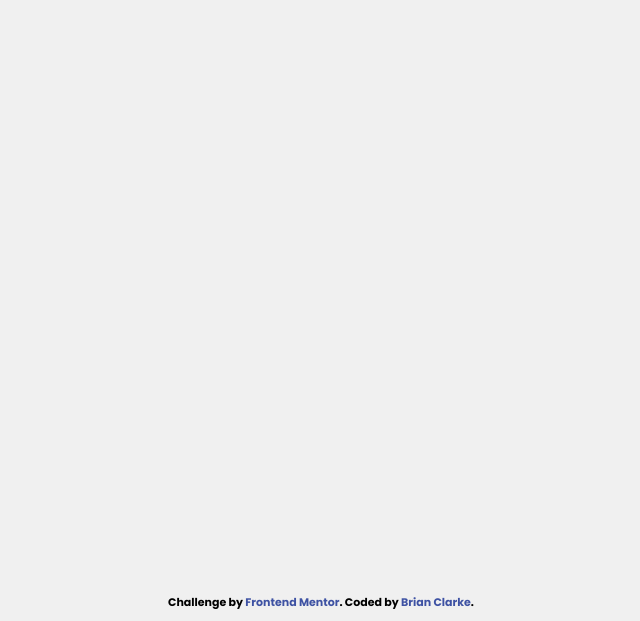
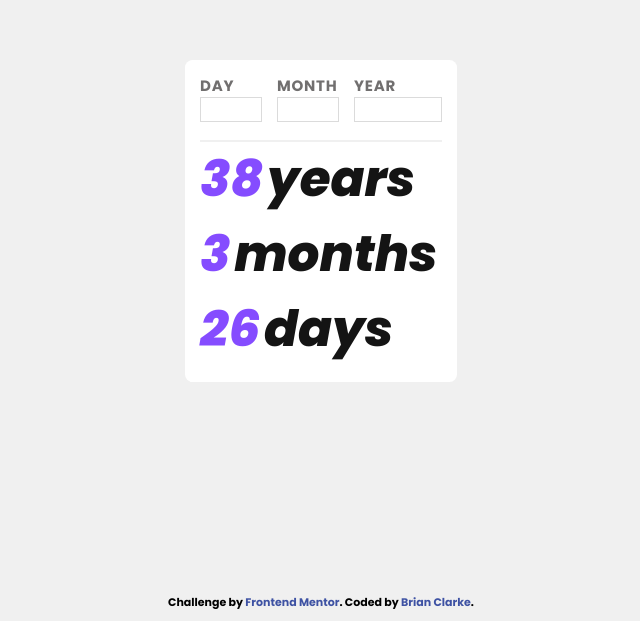
Before and after one commit to clarkeadg/fm-age-calculator-app, a React (Vite) app: page / in a window 1280 px wide. Shown: the part 179-800 px from the top of the page, without its empty margins (319-959 px from the left). Built offline with nearby package versions, Linux system fonts and the light colour scheme.

Commit message:
base styles

```diff
--- a/src/components/AgeCalculator/AgeCalculator.tsx
+++ b/src/components/AgeCalculator/AgeCalculator.tsx
@@ -2,8 +2,39 @@ import './AgeCalculator.css'
 
 const AgeCalculator = () => {
   return (
-    <div className="age-calculator">
-
+    <div className="age-calculator bg-white rounded-lg p-4">
+      {/* Form */}
+      <div className="age-calculator-form pb-5 border-b-2 border-off-white">
+        <form className="flex gap-4">
+          <div className="">
+            <label htmlFor="day" className="block text-smokey-grey uppercase tracking-wider">Day</label>
+            <input name="day" type="text" size={2} className="border border-light-grey"/>
+          </div>
+          <div className="">
+            <label htmlFor="month" className="block text-smokey-grey uppercase tracking-wider">Month</label>
+            <input name="month" type="text" size={2} className="border border-light-grey"/>
+          </div>
+          <div className="">
+            <label htmlFor="year" className="block text-smokey-grey uppercase tracking-wider">Year</label>
+            <input name="year" type="text" size={4} className="border border-light-grey"/>
+          </div>
+        </form>
+      </div>
+      {/* Results */}
+      <div className="age-calculator-results text-[50px] font-bold italic text-off-black">
+        <div className="age-calculator-results-years">
+          <span className="text-purple">38</span>
+          <span className="px-1">years</span>
+        </div>
+        <div className="age-calculator-results-months">
+          <span className="text-purple">3</span>
+          <span className="px-1">months</span>
+        </div>
+        <div className="age-calculator-results-days">
+          <span className="text-purple">26</span>
+          <span className="px-1">days</span>
+        </div>
+      </div>
     </div>
   )
 }
```
